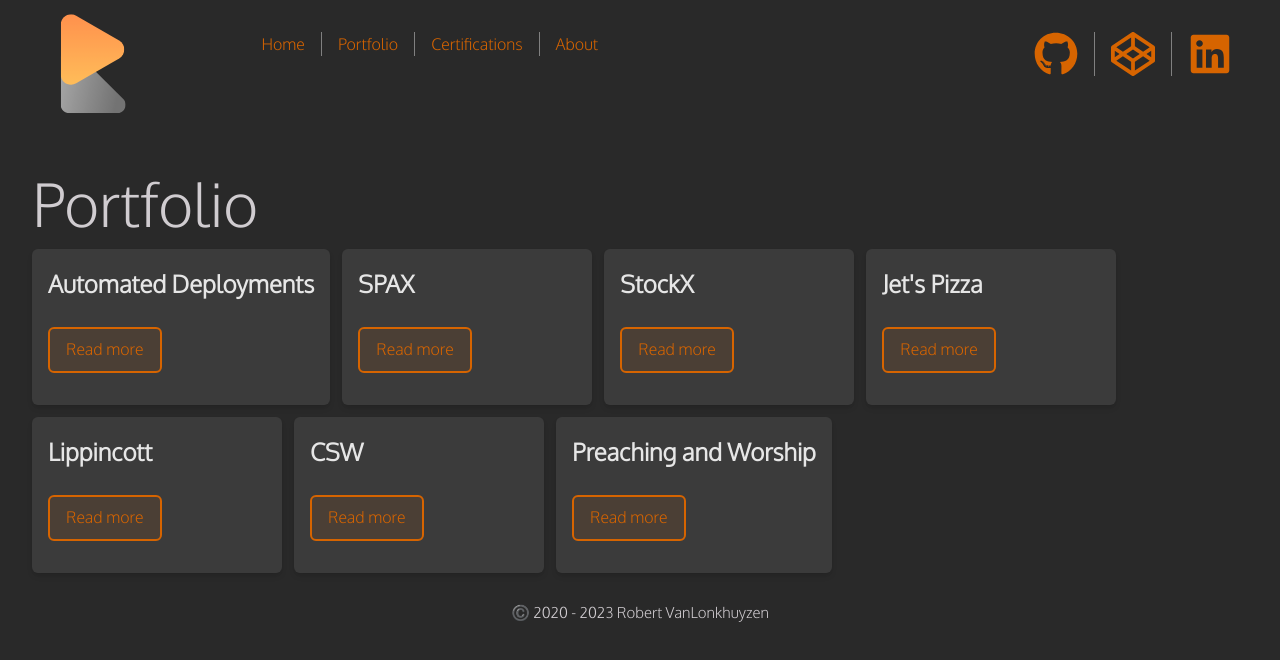
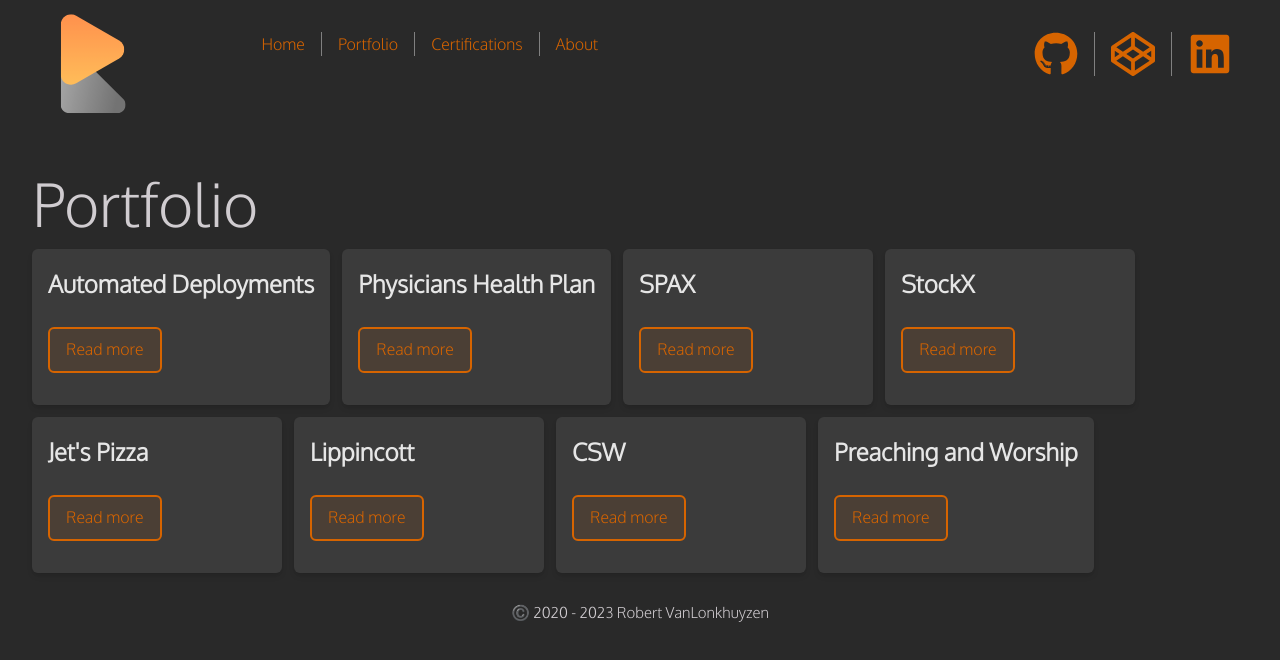
Before and after one commit to Aetheron/robertvldev, a Next.js app: page /portfolio in a window 1280 px wide. Shown: the top 660 px of the page. Built offline with nearby package versions, Linux system fonts and the light colour scheme; no server answers; what @storyblok/react would draw is missing.

Commit message:
Add Sparrow (PHP) job

```diff
--- a/pages/portfolio/index.tsx
+++ b/pages/portfolio/index.tsx
@@ -18,6 +18,19 @@
             title="Automated Deployments"
           >
             <Link href="/portfolio/automated-deployments">
+              <Button
+                className="bg-orange bg-opacity-10 hover:bg-orange hover:text-white hover:opacity-100"
+                outlined
+              >
+                Read more
+              </Button>
+            </Link>
+          </Card>
+          <Card
+            className="w-full bg-gray-800 shadow-md lg:min-w-[250px] lg:w-auto hover:shadow-xl hover:transition-all"
+            title="Physicians Health Plan"
+          >
+            <Link href="/portfolio/sparrow-health">
               <Button
                 className="bg-orange bg-opacity-10 hover:bg-orange hover:text-white hover:opacity-100"
                 outlined
--- /dev/null
+++ b/pages/portfolio/sparrow-health.tsx
@@ -0,0 +1,19 @@
+import PortfolioPageTemplate from "@/components/PortfolioPageTemplate"
+import csw from "@/public/sparrow/hero.png"
+import { NextPage } from "next/types"
+
+const Sparrow: NextPage = () => {
+  const pills = ["C#"]
+
+  return (
+    <>
+      <PortfolioPageTemplate
+        title="Physicians Health Plan (PHP)"
+        heroImage={csw}
+        pills={pills}
+      ></PortfolioPageTemplate>
+    </>
+  )
+}
+
+export default Sparrow
```
Also changed, not shown: public/sparrow/hero.png (added).
